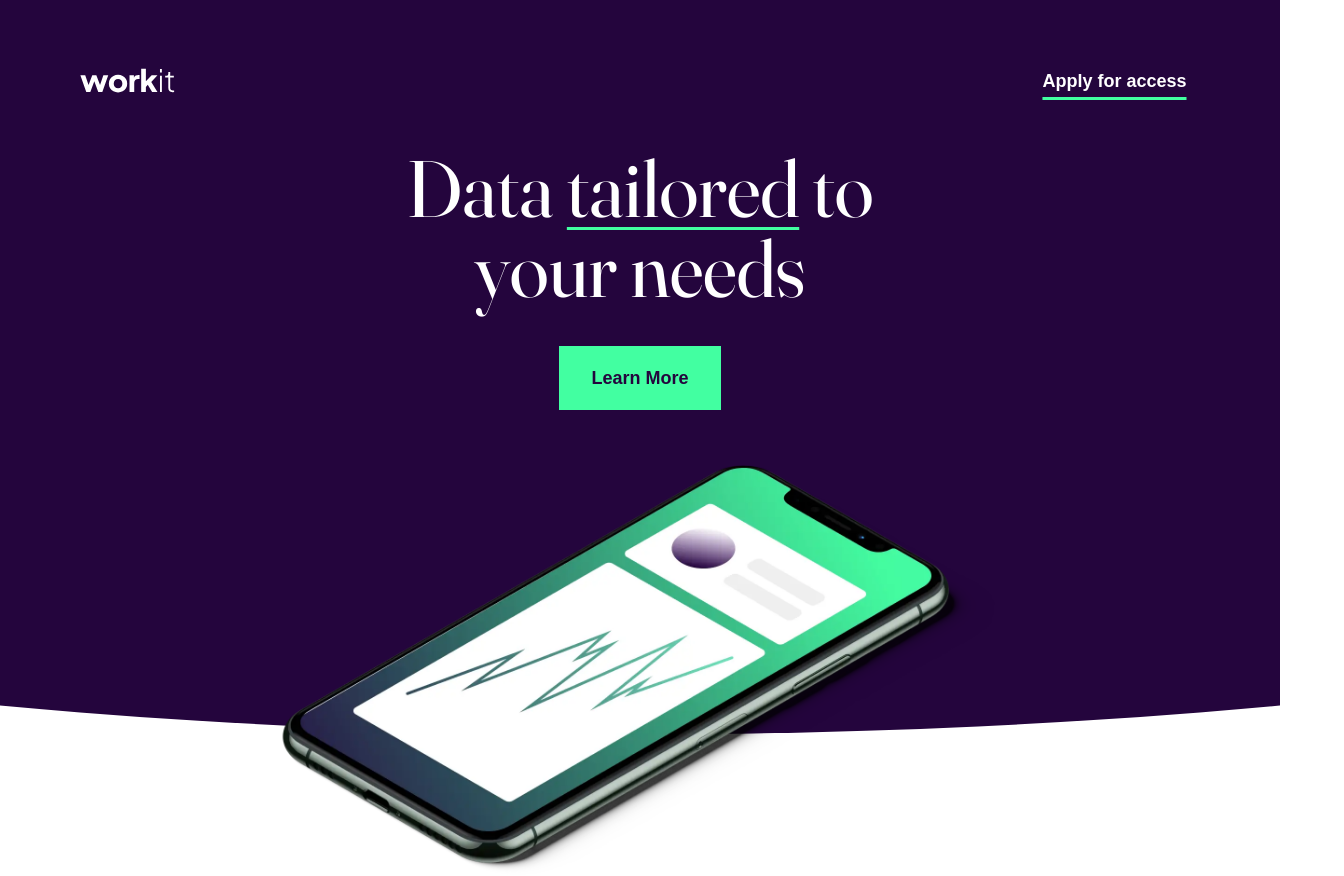
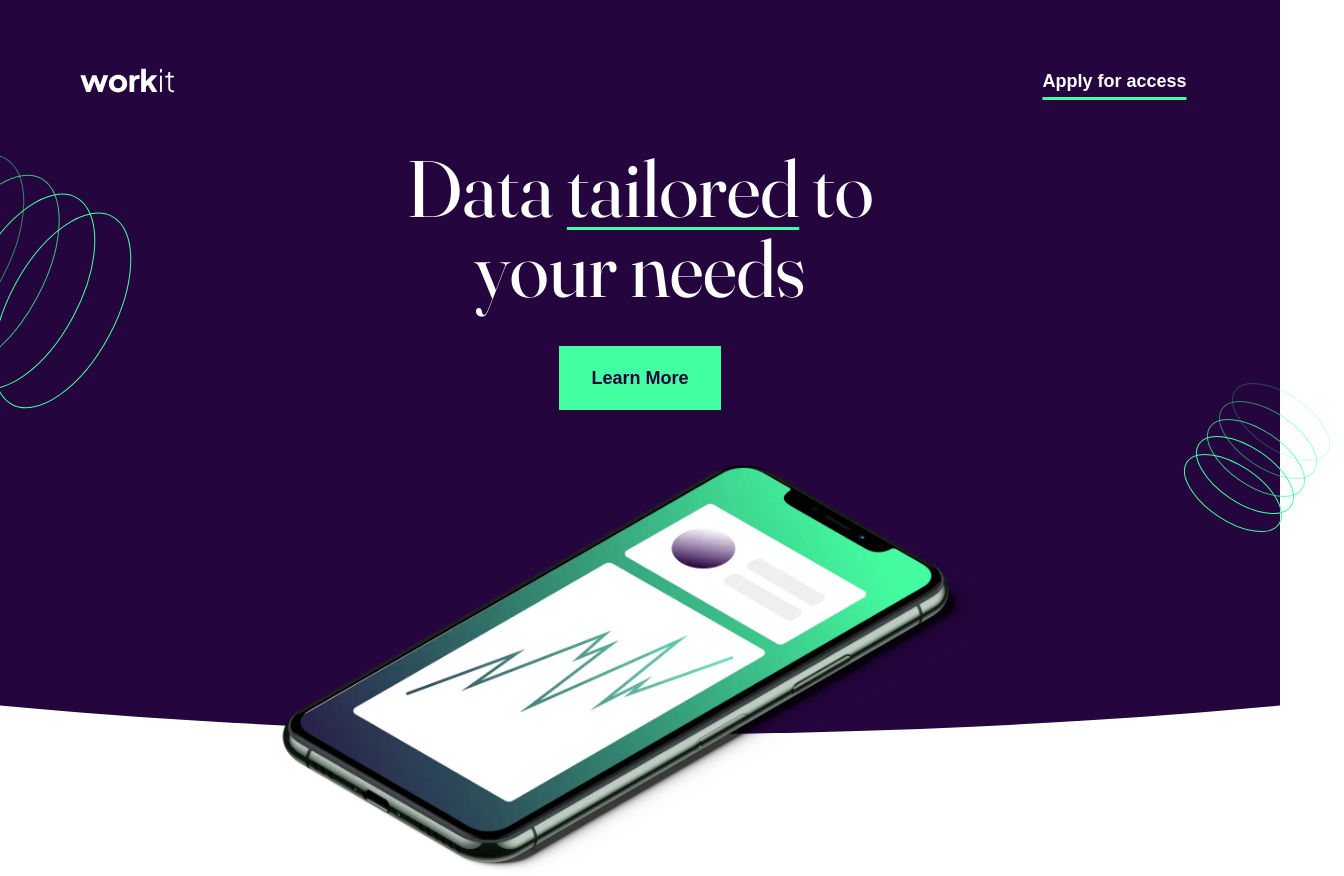
Before and after one commit to JBetoReyes/beyond-workit-landing-page, a React (Vite) app: page / in a window 1280 px wide. Shown: the whole page, 1344 px wide, since content can reach past the window. Built offline with nearby package versions, Linux system fonts and the light colour scheme.

Commit message:
adding patterns

```diff
--- a/src/organisms/HeroSection.tsx
+++ b/src/organisms/HeroSection.tsx
@@ -16,6 +16,8 @@ const HeroSection = () => {
                     </div>
                 </div>
             </div>
+            <img className="hero-section__pattern" data-type="left" src="/assets/images/bg-pattern-1.svg" alt="" />
+            <img className="hero-section__pattern" data-type="right" src="/assets/images/bg-pattern-2.svg" alt="" />
             <img className="hero-section__image" src="/assets/images/image-hero.webp" alt="Iphone 11" />
         </section>
     );
--- a/src/sass/components/_hero-section.scss
+++ b/src/sass/components/_hero-section.scss
@@ -12,6 +12,29 @@
         flex-direction: column;
         align-items: center;
         --flow-spacer: #{$size-9};
+    }
+    &__pattern {
+        position: absolute;
+        bottom: 50%;
+        display: none;
+        &[data-type="left"] {
+            transform: translateY(50%);
+            left: -13.75rem;
+            @include mq(large) {
+                transform: translateY(20%);
+                left: -11.25rem;
+            }
+        }
+        &[data-type="right"] {
+            transform: translateY(100%);
+            right: -6rem;
+            @include mq(large) {
+                right: -4rem;
+            }
+        }
+        @include mq(medium) {
+            display: block;
+        }
     }
     &__image {
         position: absolute;
```
